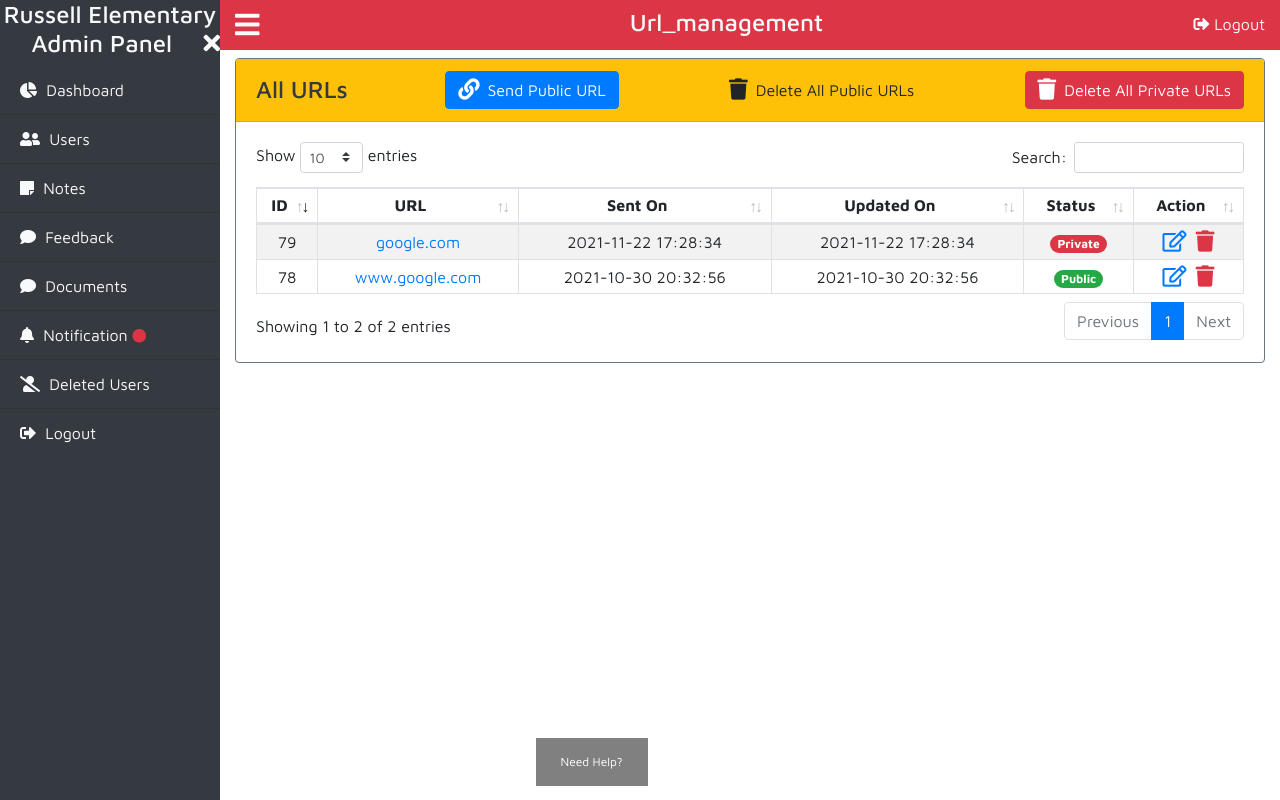
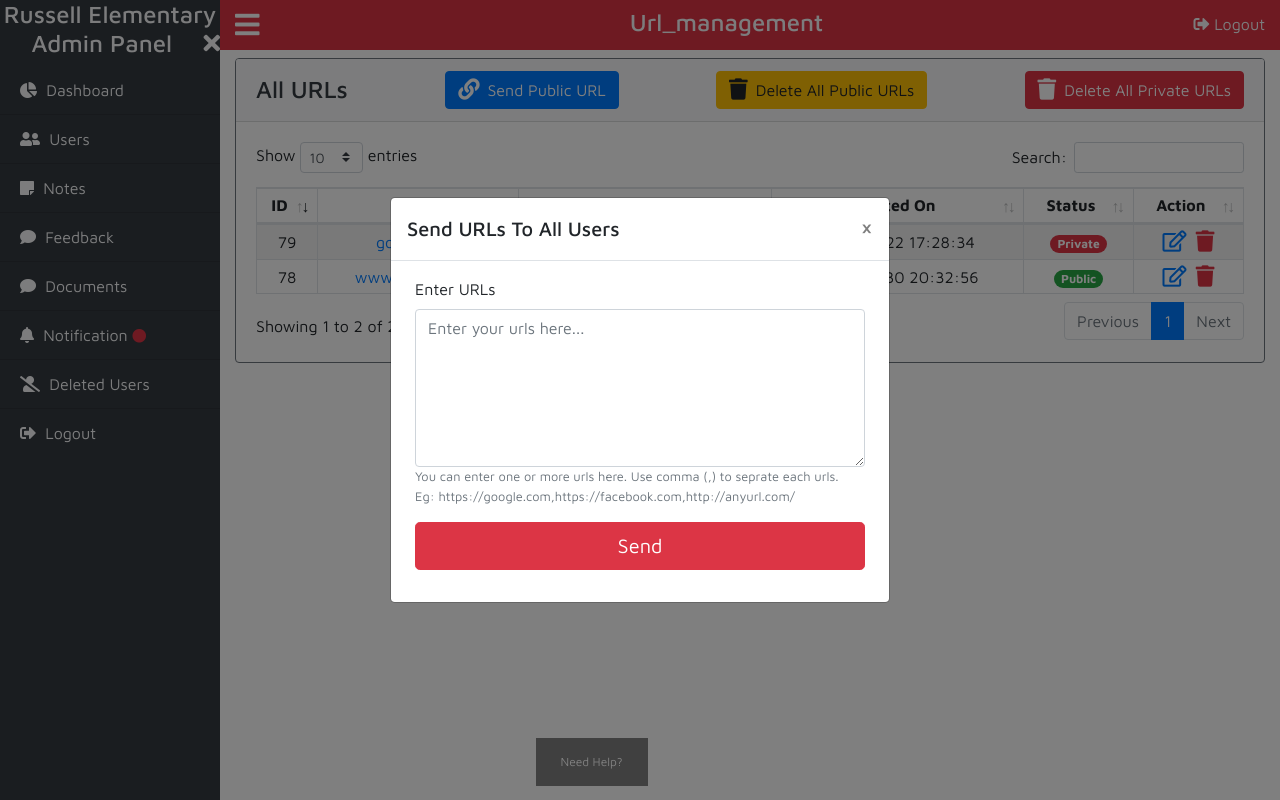
Before and after one commit to simsj03/Rus_App_demo1.4, a PHP site: page /RussellE-demo/admin/admin-url_management.php in a window 1280 px wide, after a click on "Send Public URL". Run offline with PHP 8.4, Linux system fonts and the light colour scheme; the visitor is signed in with stand-in values (Sample User, id 1); data comes from the database, SQL or seed files in the repository; some libraries are stand-ins or nearby versions.

Commit message:
Redoing admin-url_managment.php

```diff
--- a/admin/admin-url_management.php
+++ b/admin/admin-url_management.php
@@ -5,7 +5,7 @@
 <div class="row">
   <div class="col-lg-12">
     <div class="card my-2 border-secondary">
-      <div class="card-header bg-warning text-white flex-row d-flex justify-content-between align-items-center">
+      <div class="card-header bg-light text-white flex-row d-flex justify-content-between align-items-center">
         <h4 class="m-0 text-dark">All URLs</h4>
         <button class="btn btn-primary" type="button" data-toggle="modal" data-target="#sendUrlModal"><i class="fas fa-link fa-lg pr-2"></i>Send Public URL</button>
         <a href="#" id="deleteAllUrlsBtn" class="btn btn-warning"><i class="fas fa-trash fa-lg pr-2"></i>Delete All Public URLs</a>
@@ -22,12 +22,12 @@
 </div>
 
 <!-- Insert URL Modal Start -->
-<!-- <div class="modal fade" tabindex="-1" id="sendUrlModal" role="dialog">
+<div class="modal fade" tabindex="-1" id="sendUrlModal" role="dialog">
   <div class="modal-dialog modal-dialog-centered" role="document">
     <div class="modal-content">
       <div class="modal-header">
         <h5 class="modal-title">Send URLs To All Users</h5>
-        <button type="button" class="close" data-dismiss="modal" a1ria-label="Close">
+        <button type="button" class="close" data-dismiss="modal" aria-label="Close">
           <span aria-hidden="true">&times;</span>
         </button>
       </div>
@@ -36,7 +36,7 @@
           <div class="form-group">
             <label for="url">Enter URLs</label>
             <textarea name="url" id="url" rows="6" class="form-control" placeholder="Enter your urls here..." required></textarea>
-            <div cklass="small text-muted">You can enter one or more urls here. Use comma (,) to seprate each urls. <br> Eg: https://google.com,https://facebook.com,http://anyurl.com/</div>
+            <div class="small text-muted">You can enter one or more urls here. Use comma (,) to seprate each urls. <br> Eg: https://google.com,https://facebook.com,http://anyurl.com/</div>
           </div>
           <div class="form-group">
             <input type="submit" value="Send" class="btn btn-danger btn-lg btn-block" id="url-btn">
@@ -45,7 +45,7 @@
       </div>
     </div>
   </div>
-</div> -->
+</div>
 <!-- Insert URl Modal End -->
 
 <!-- Edit URL Modal Start -->
@@ -187,38 +187,38 @@ $(document).ready(function() {
   });
 
   //delete public url ajax request
-  // $("body").on("click", ".urlDeleteIcon", function(e) {
-  //   e.preventDefault();
-  //   del_iurl_id = $(this).attr('id');
-  //   Swal.fire({
-  //     title: 'Are you sure?',
-  //     text: "You won't be able to revert this!",
-  //     icon: 'warning',
-  //     showCancelButton: true,
-  //     confirmButtonColor: '#3085d6',
-  //     cancelButtonColor: '#d33',
-  //     confirmButtonText: 'Yes, delete it!'
-  //   }).then((result) => {
-  //     if (result.value) {
-  //       $.ajax({
-  //         url: 'assets/php/admin-action.php',
-  //         type: 'post',
-  //         data: {
-  //           del_url_id: del_url_id
-  //         },
-  //         success: function(response) {
-  //           // console.log(response);
-  //           Swal.fire({
-  //             title: 'Deleted!',
-  //             text: 'URL deleted successfully!.',
-  //             icon: 'success'
-  //           })
-  //           fetchAllPublicUrl();
-  //         }
-  //       });
-  //     }
-  //   });
-  // });
+  $("body").on("click", ".urlDeleteIcon", function(e) {
+    e.preventDefault();
+    del_url_id = $(this).attr('id');
+    Swal.fire({
+      title: 'Are you sure?',
+      text: "You won't be able to revert this!",
+      icon: 'warning',
+      showCancelButton: true,
+      confirmButtonColor: '#3085d6',
+      cancelButtonColor: '#d33',
+      confirmButtonText: 'Yes, delete it!'
+    }).then((result) => {
+      if (result.value) {
+        $.ajax({
+          url: 'assets/php/admin-action.php',
+          type: 'post',
+          data: {
+            del_url_id: del_url_id
+          },
+          success: function(response) {
+            // console.log(response);
+            Swal.fire({
+              title: 'Deleted!',
+              text: 'URL deleted successfully!.',
+              icon: 'success'
+            })
+            fetchAllPublicUrl();
+          }
+        });
+      }
+    });
+  });
 
   //delete all public url ajax request
   $("#deleteAllUrlsBtn").click(function(e) {
```
